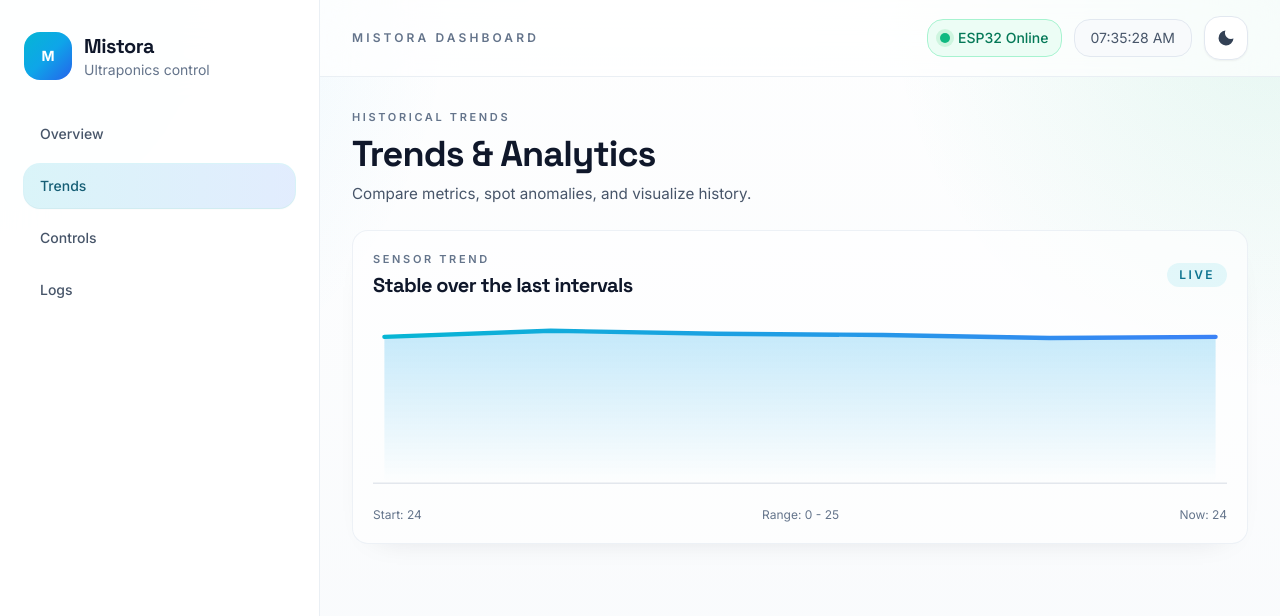
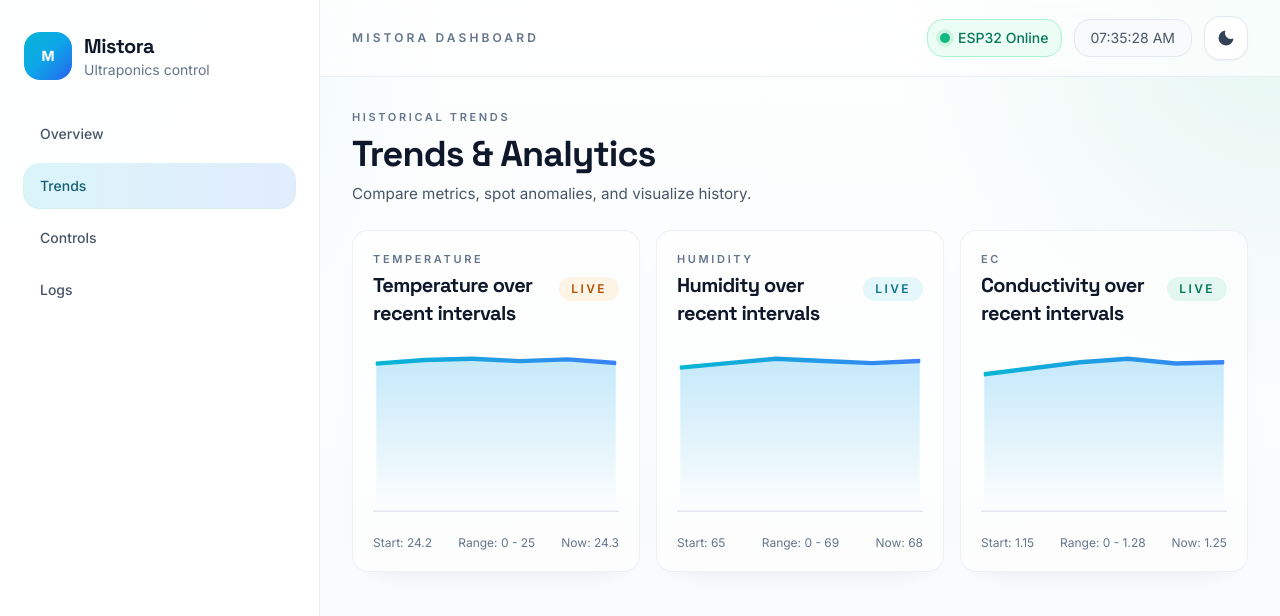
Before and after one commit to alo-stack/Mistora_Ultraponics, a React (Vite) app: page /trends in a window 1280 px wide. Shown: the top 616 px of the page. Built offline with nearby package versions, Linux system fonts and the light colour scheme.

Commit message:
feat: add temp, humidity, ec trends & analytics

```diff
--- a/src/components/TrendChart.jsx
+++ b/src/components/TrendChart.jsx
@@ -1,6 +1,12 @@
 import React from 'react'
 
-export default function TrendChart({data=[]}){
+export default function TrendChart({
+  label = 'Sensor trend',
+  title = 'Stable over the last intervals',
+  status = 'Live',
+  statusClass = 'bg-cyan-500/10 text-cyan-700 dark:text-cyan-300',
+  data = []
+}){
   const w = 600, h = 120, pad = 8
   const max = Math.max(...data, 1)
   const min = Math.min(...data, 0)
@@ -16,13 +22,15 @@ export default function TrendChart({data=[]}){
     <div className="dashboard-card-soft p-4 sm:p-5">
       <div className="mb-4 flex flex-col gap-3 sm:mb-5 sm:flex-row sm:items-center sm:justify-between">
         <div className="space-y-1">
-          <p className="surface-label">Sensor trend</p>
-          <p className="surface-title text-lg font-bold sm:text-xl">Stable over the last intervals</p>
+          <p className="surface-label">{label}</p>
+          <p className="surface-title text-lg font-bold sm:text-xl">{title}</p>
         </div>
-        <div className="rounded-full bg-cyan-500/10 px-3 py-1 text-xs font-semibold uppercase tracking-[0.2em] text-cyan-700 dark:text-cyan-300">Live</div>
+        <div className={`rounded-full px-3 py-1 text-xs font-semibold uppercase tracking-[0.2em] ${statusClass}`}>
+          {status}
+        </div>
       </div>
 
-      <svg viewBox={`0 0 ${w} ${h}`} width="100%" height="160" preserveAspectRatio="none" className="block h-40 sm:h-44" role="img" aria-label="Trend line chart showing recent sensor values">
+      <svg viewBox={`0 0 ${w} ${h}`} width="100%" height="160" preserveAspectRatio="none" className="block h-40 sm:h-44" role="img" aria-label={`Trend line chart showing recent ${label.toLowerCase()} values`}>
         <defs>
           <linearGradient id="mistoraChartLine" x1="0" x2="1" y1="0" y2="0">
             <stop offset="0%" stopColor="#06b6d4" />
--- a/src/pages/Trends.jsx
+++ b/src/pages/Trends.jsx
@@ -1,6 +1,33 @@
 import React from 'react'
 import TrendChart from '../components/TrendChart'
 import PageHeader from '../components/PageHeader'
+
+const sensorTrends = [
+  {
+    id: 'temp',
+    label: 'Temperature',
+    title: 'Temperature over recent intervals',
+    status: 'Live',
+    statusClass: 'bg-amber-500/10 text-amber-700 dark:text-amber-300',
+    data: [24.2, 24.8, 25.0, 24.6, 24.9, 24.3]
+  },
+  {
+    id: 'humidity',
+    label: 'Humidity',
+    title: 'Humidity over recent intervals',
+    status: 'Live',
+    statusClass: 'bg-cyan-500/10 text-cyan-700 dark:text-cyan-300',
+    data: [65, 67, 69, 68, 67, 68]
+  },
+  {
+    id: 'ec',
+    label: 'EC',
+    title: 'Conductivity over recent intervals',
+    status: 'Live',
+    statusClass: 'bg-emerald-500/10 text-emerald-700 dark:text-emerald-300',
+    data: [1.15, 1.20, 1.25, 1.28, 1.24, 1.25]
+  }
+]
 
 export default function Trends(){
   return (
@@ -11,7 +38,11 @@ export default function Trends(){
         subtitle="Compare metrics, spot anomalies, and visualize history."
       />
 
-      <TrendChart data={[24, 25, 24.5, 24.3, 23.8, 24]} />
+      <div className="grid gap-4 xl:grid-cols-3">
+        {sensorTrends.map(trend => (
+          <TrendChart key={trend.id} {...trend} />
+        ))}
+      </div>
     </section>
   )
 }
```
